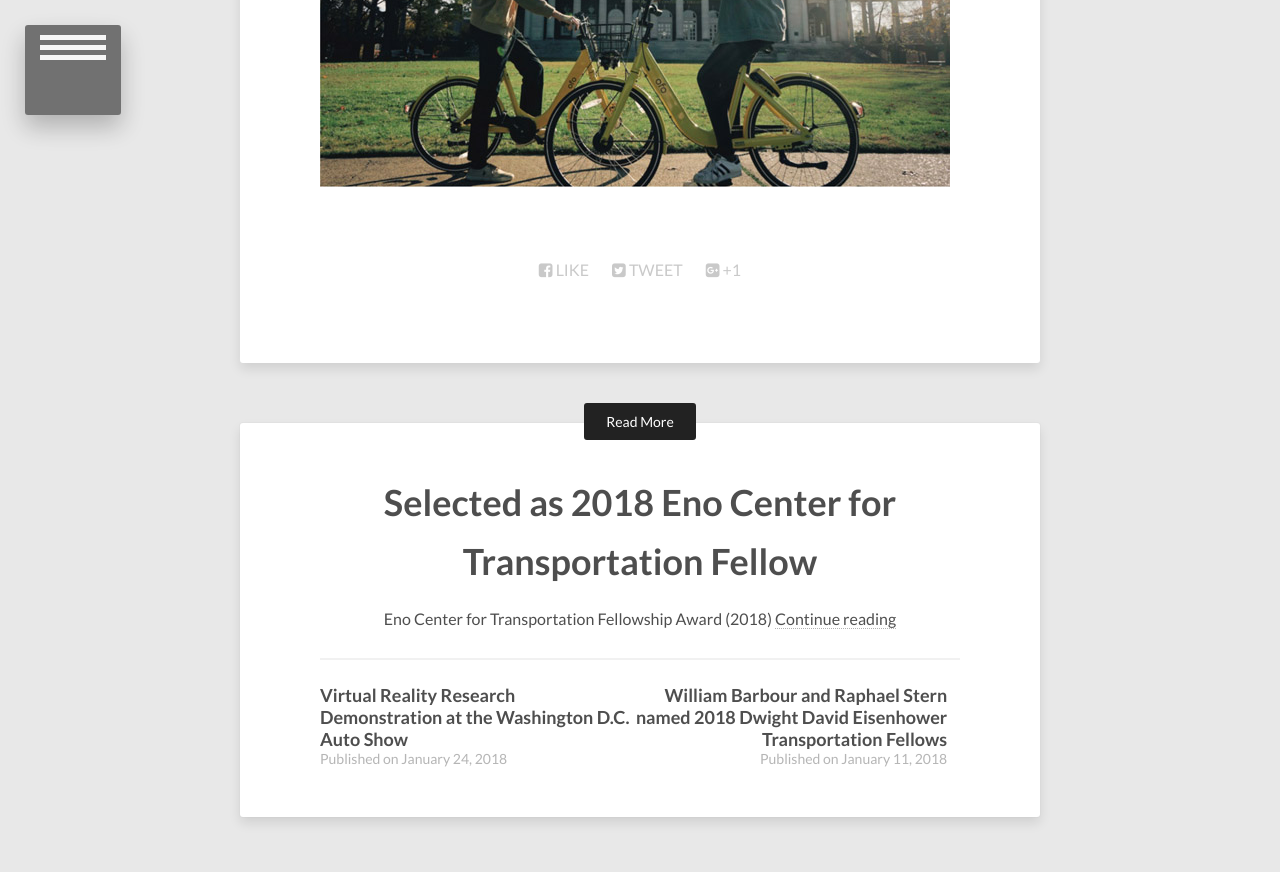
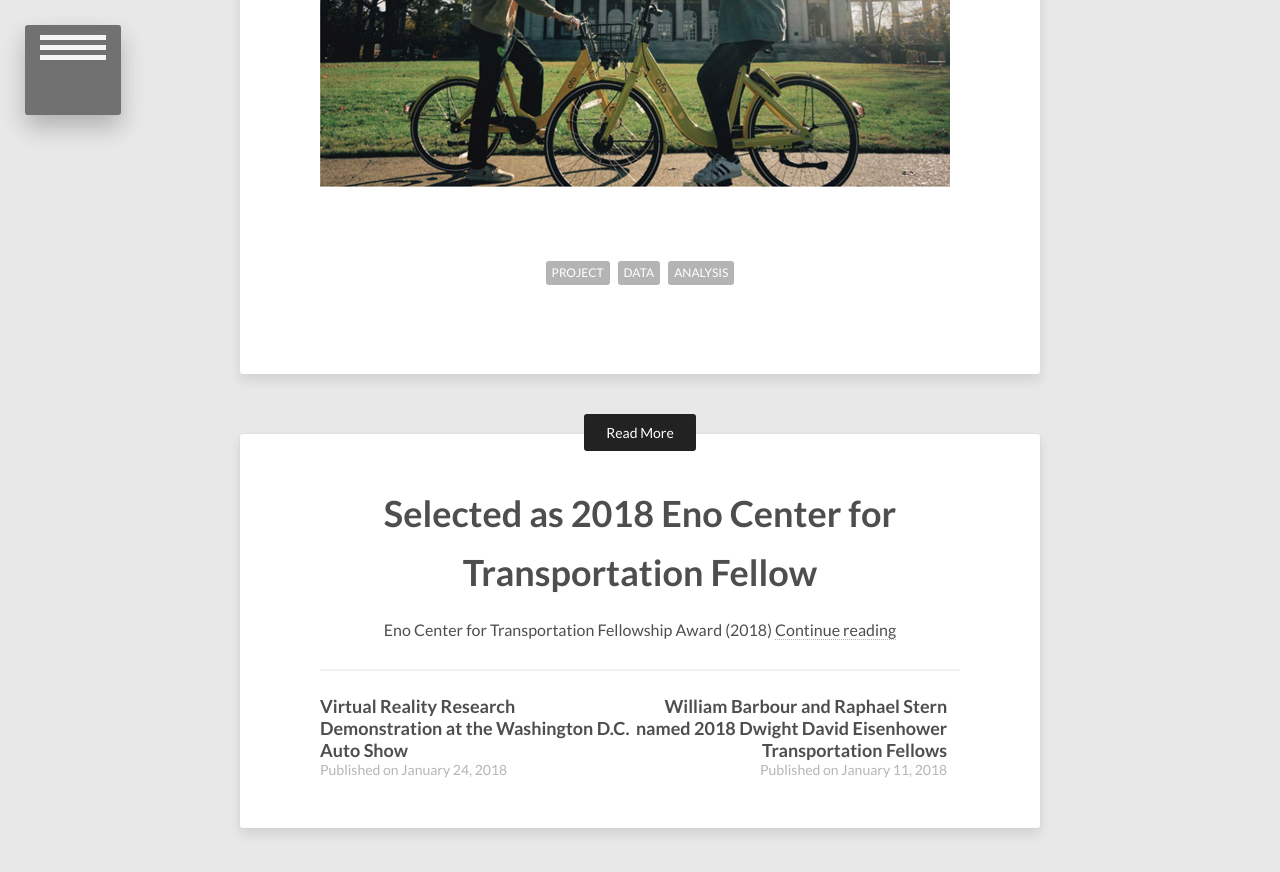
Before and after one commit to barbourww/barbourww.github.io, a Jekyll site: the page built from _posts/2018-06-21-ofo-Analytics.md, in a window 1280 px wide and 900 px high, scrolled down 802 px. Shown: the top 872 px of the window. Built offline with Jekyll 4.4.1, drawn with Linux system fonts in a browser that asks for light colours; nearby versions of some CDN libraries.

Commit message:
Added tags

```diff
--- a/_posts/2018-06-21-ofo-Analytics.md
+++ b/_posts/2018-06-21-ofo-Analytics.md
@@ -3,6 +3,9 @@ layout: post
 title:  "Data Analytics for ofo Bike Share"
 date:   2018-06-21
 description: "Vanderbilt looks for insight from dockless bike share."
+tags: [project, data, analysis]
+comments: false
+share: false
 ---
 
 Vanderbilt University began a dockless bike share pilot program with ofo in March, 2018. The pilot garnered unprecedented interest amongst students, staff, and faculty in its first month, with over 60,000 rides. Campus administration sought to gain insight from bike data to study how people move throughout campus and to inform decisions on infrastructure.
```
